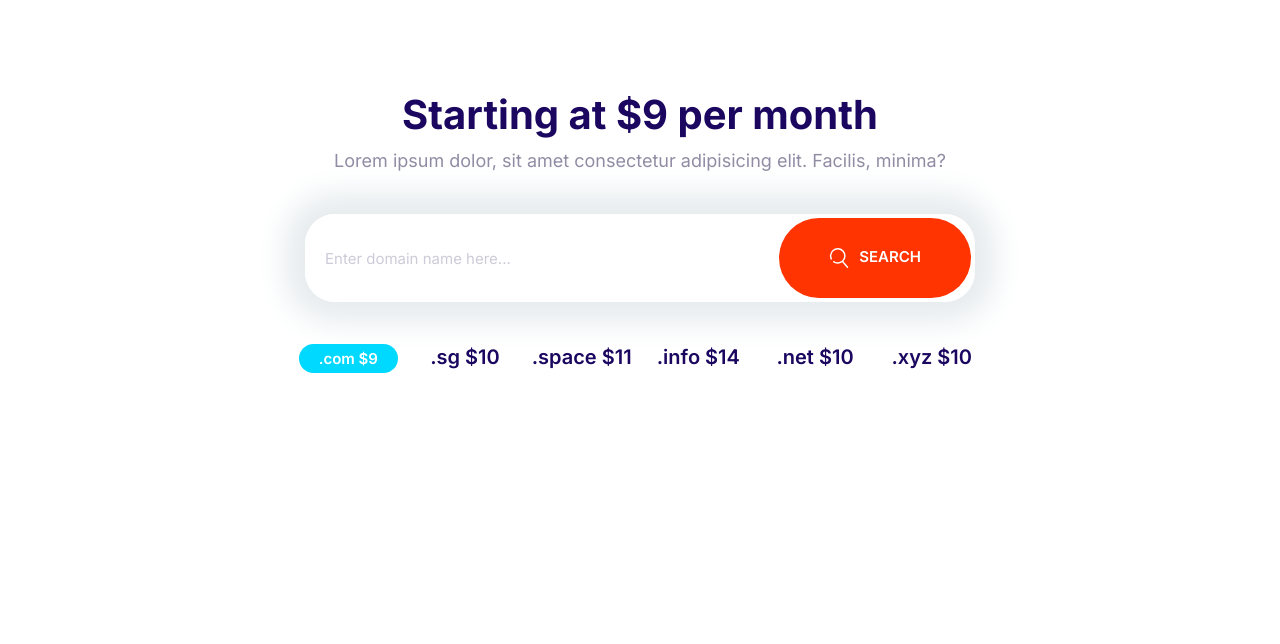
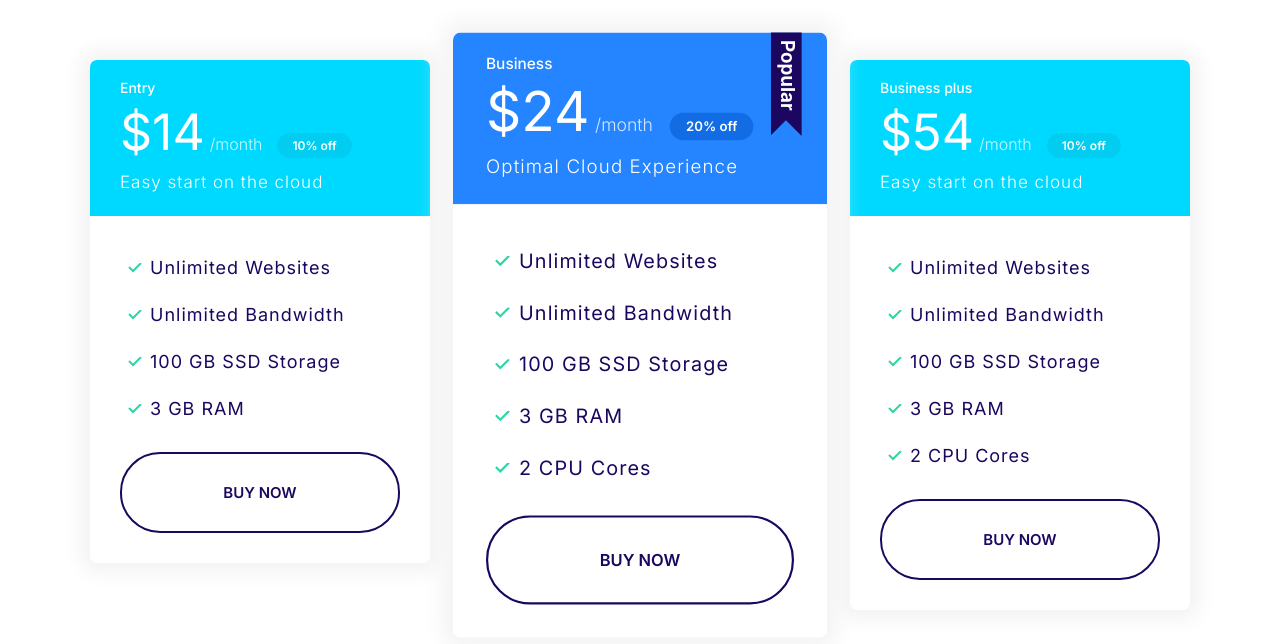
Before and after one commit to mrbilalashraf/Hosting-Website, a plain HTML site: page index.html in a window 1280 px wide. Drawn offline with Linux system fonts and the light colour scheme.

Commit message:
Build the plans block element.

```diff
--- a/css/styles.css
+++ b/css/styles.css
@@ -330,11 +330,19 @@ a {
     color: #fff;
 }
 
+.card--primary .badge--primary {
+    background: #126de4;
+}
+
 .card--secondary .badge--secondary {
     background: #02cdf1;
 }
 
 /* Plans */
+
+.plan {
+    transition: transform 0.3s ease-out;
+}
 
 .plan__name {
     font-size: 2.4rem;
@@ -364,6 +372,18 @@ a {
 .plan .list__item {
     margin-bottom: 2rem;
     letter-spacing: 1px;
+}
+
+.plan:hover {
+    transform: scale(1.05);
+}
+
+.plan--popular:hover {
+    transform: scale(1.15);
+}
+
+.plan--popular {
+    transform: scale(1.1);
 }
 
 .plan--popular .card__header {
@@ -746,3 +766,14 @@ a {
         grid-template-columns: repeat(auto-fit, minmax(10rem, 1fr));
     }
 }
+
+/* Plans Block */
+
+.block-plans .grid {
+    gap: 8rem 4rem;
+}
+
+.block-plans .card {
+    max-width: 500px;
+    margin: 0 auto;
+}
--- a/index.html
+++ b/index.html
@@ -14,35 +14,73 @@
     <link rel="stylesheet" href="/css/styles.css" />
   </head>
   <body>
-    <section class="block container block-domain">
-      <header class="block__header">
-        <h2>Starting at $9 per month</h2>
-        <p>
-          Lorem ipsum dolor, sit amet consectetur adipisicing elit. Facilis,
-          minima?
-        </p>
-      </header>
-      <div class="input-group">
-        <input
-          type="text"
-          class="input"
-          placeholder="Enter domain name here..."
-        />
-
-        <button class="btn btn--accent">
-          <svg class="icon icon--white">
-            <use xlink:href="images/sprite.svg#search"></use></svg
-          >Search
-        </button>
+    <section class="block container block-plans">
+      <div class="grid grid--1x3">
+        <div class="plan">
+          <div class="card card--secondary">
+            <header class="card__header">
+              <h3 class="plan__name">Entry</h3>
+              <span class="plan__price">$14</span>
+              <span class="plan__billing-cycle">/month</span>
+              <span class="badge badge--secondary badge--small">10% off</span>
+              <span class="plan__description">Easy start on the cloud</span>
+            </header>
+            <div class="card__body">
+              <ul class="list list--tick">
+                <li class="list__item">Unlimited Websites</li>
+                <li class="list__item">Unlimited Bandwidth</li>
+                <li class="list__item">100 GB SSD Storage</li>
+                <li class="list__item">3 GB RAM</li>
+              </ul>
+              <button class="btn btn--outline btn--block">Buy Now</button>
+            </div>
+          </div>
+        </div>
+        <div
+          class="plan plan--popular block-plans-item block-plans__popular-item"
+        >
+          <div class="card card--primary">
+            <header class="card__header">
+              <h3 class="plan__name">Business</h3>
+              <span class="plan__price">$24</span>
+              <span class="plan__billing-cycle">/month</span>
+              <span class="badge badge--primary badge--small">20% off</span>
+              <span class="plan__description">Optimal Cloud Experience</span>
+            </header>
+            <div class="card__body">
+              <ul class="list list--tick">
+                <li class="list__item">Unlimited Websites</li>
+                <li class="list__item">Unlimited Bandwidth</li>
+                <li class="list__item">100 GB SSD Storage</li>
+                <li class="list__item">3 GB RAM</li>
+                <li class="list__item">2 CPU Cores</li>
+              </ul>
+              <button class="btn btn--outline btn--block">Buy Now</button>
+            </div>
+          </div>
+        </div>
+        <div class="plan">
+          <div class="card card--secondary">
+            <header class="card__header">
+              <h3 class="plan__name">Business plus</h3>
+              <span class="plan__price">$54</span>
+              <span class="plan__billing-cycle">/month</span>
+              <span class="badge badge--secondary badge--small">10% off</span>
+              <span class="plan__description">Easy start on the cloud</span>
+            </header>
+            <div class="card__body">
+              <ul class="list list--tick">
+                <li class="list__item">Unlimited Websites</li>
+                <li class="list__item">Unlimited Bandwidth</li>
+                <li class="list__item">100 GB SSD Storage</li>
+                <li class="list__item">3 GB RAM</li>
+                <li class="list__item">2 CPU Cores</li>
+              </ul>
+              <button class="btn btn--outline btn--block">Buy Now</button>
+            </div>
+          </div>
+        </div>
       </div>
-      <ul class="list block-domain__prices">
-        <li><span class="badge badge--secondary">.com $9</span></li>
-        <li>.sg $10</li>
-        <li>.space $11</li>
-        <li>.info $14</li>
-        <li>.net $10</li>
-        <li>.xyz $10</li>
-      </ul>
     </section>
   </body>
 </html>
```
Also changed, not shown: components/plans-block.html (added, +66 -0 lines).
